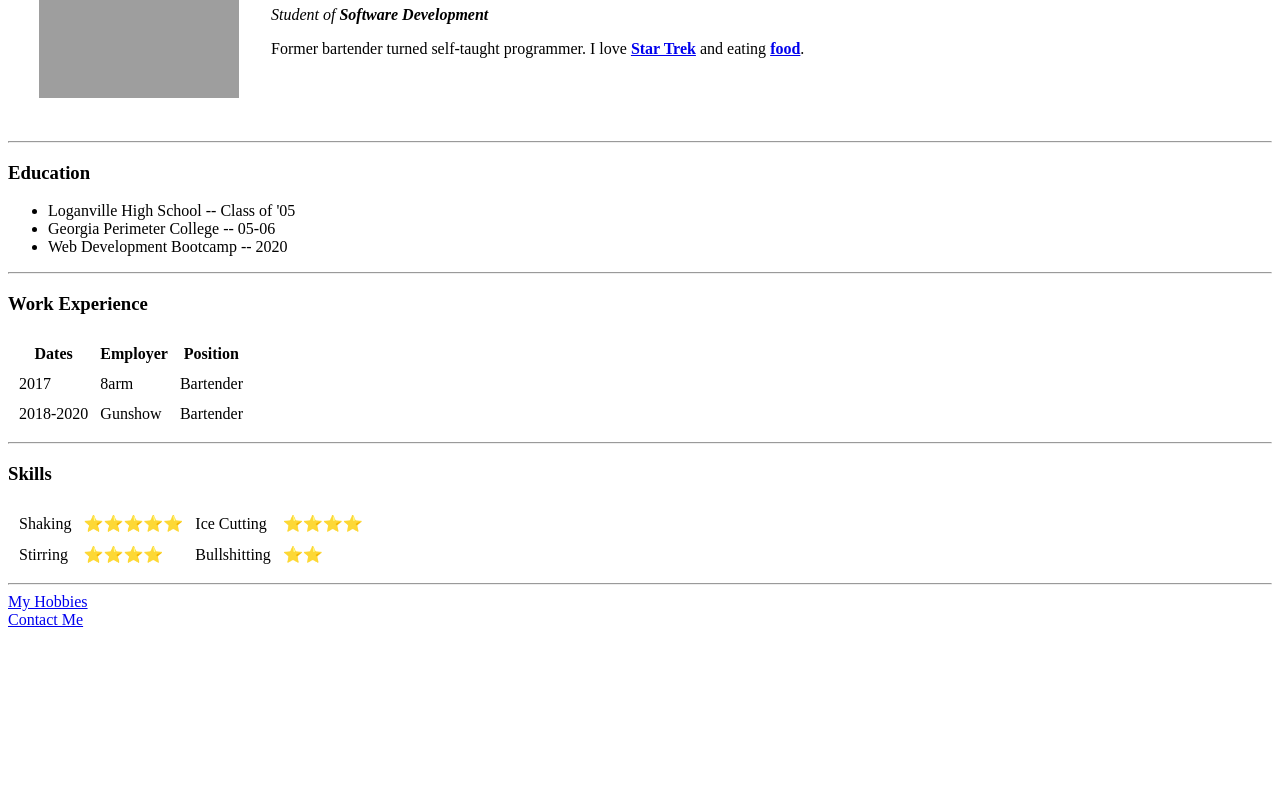
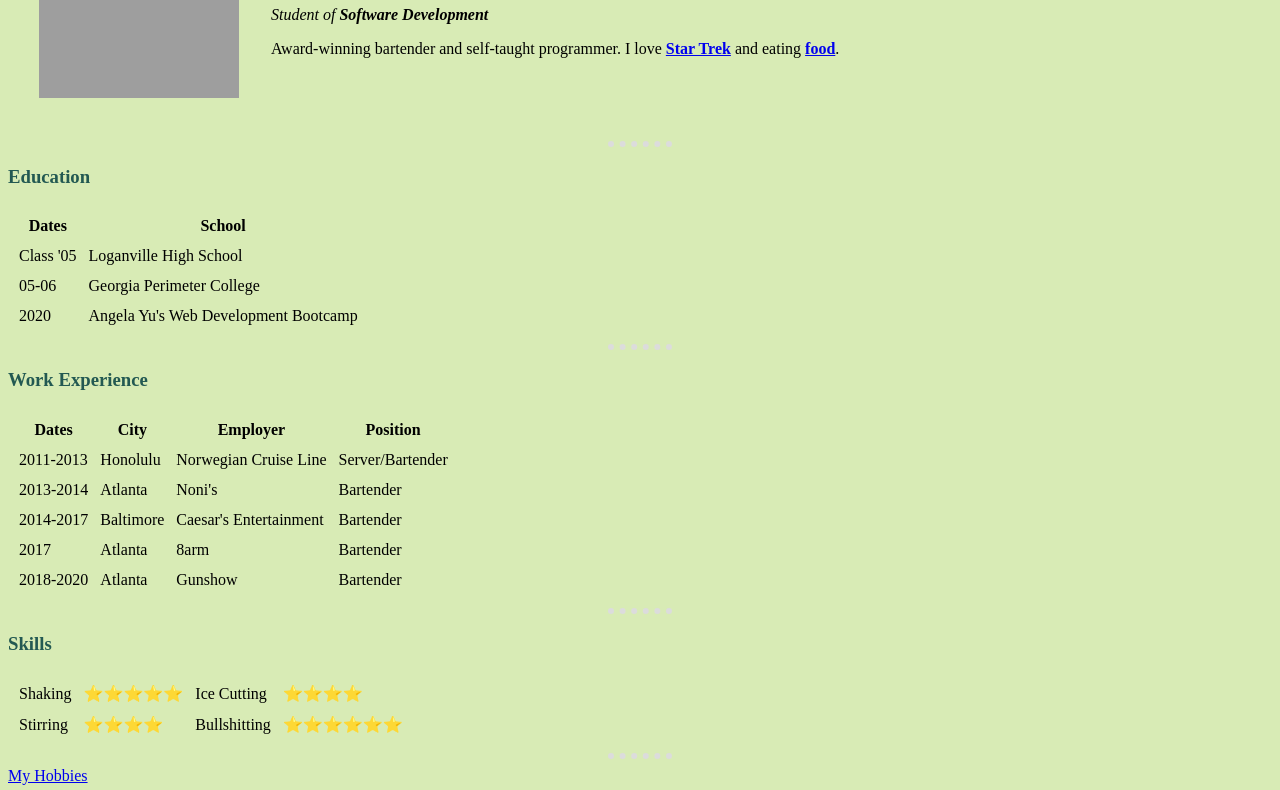
Before and after one commit to brendankrafty/cv, a plain HTML site: page index.html in a window 1280 px wide. Shown: the part 141-931 px from the top of the page. Before the commit the page ends 800 px from the top, so only its background shows below. Drawn offline with Linux system fonts and the light colour scheme; grey boxes are pictures that could not be loaded.

Commit message:
Update files with initial style

```diff
--- /dev/null
+++ b/css/styles.css
@@ -0,0 +1,17 @@
+body {
+  background-color: #d8ebb5;
+}
+
+hr {
+  border: dotted gainsboro;
+  border-width: 0 0 6px 0;
+  width: 5%;
+}
+
+h1 {
+  color: #235952
+}
+
+h3 {
+  color: #235952
+}
--- a/index.html
+++ b/index.html
@@ -4,51 +4,90 @@
 <head>
   <meta charset="utf-8">
   <title>Brendan's Personal Site</title>
+  <link rel="stylesheet" href="css/styles.css">
+
 </head>
 
 <body>
   <table cellspacing="30">
     <tr>
-      <td><img src="images\Greenboy-circle.png" alt="Greenboy" width="200" height="200"></td>
-      <td><h1>Brendan Krafty</h1>
-      <p><em>Student of <strong>Software Development</strong></em></p>
-      <p>Former bartender turned self-taught programmer. I love <strong><a href="https://memebase.cheezburger.com/pictureisunrelated/tag/deep-space-nine">Star Trek</a></strong> and eating <a
-          href="https://www.youtube.com/watch?v=-mgqMpWKEBk"><strong>food</strong></a>.</p></td>
+      <td>
+        <img src="images\Greenboy-circle.png" alt="Greenboy" width="200" height="200"></td>
+      <td>
+        <h1>Brendan Krafty</h1>
+        <p><em>Student of <strong>Software Development</strong></em></p>
+        <p>Award-winning bartender and self-taught programmer. I love <strong><a href="https://memebase.cheezburger.com/pictureisunrelated/tag/deep-space-nine">Star Trek</a></strong> and eating <a
+            href="https://www.youtube.com/watch?v=-mgqMpWKEBk"><strong>food</strong></a>.</p>
+      </td>
     </tr>
   </table>
   <hr>
   <h3>Education</h3>
-  <ul>
-    <li>Loganville High School -- Class of '05</li>
-    <li>Georgia Perimeter College -- 05-06</li>
-    <li>Web Development Bootcamp -- 2020</li>
-  </ul>
+  <table cellspacing="10">
+    <thead>
+      <tr>
+        <th>Dates</th>
+        <th>School</th>
+      </tr>
+    </thead>
+    <tbody>
+      <tr>
+        <td>Class '05</td>
+        <td>Loganville High School</td>
+      </tr>
+      <tr>
+        <td>05-06</td>
+        <td>Georgia Perimeter College</td>
+      </tr>
+      <tr>
+        <td>2020</td>
+        <td>Angela Yu's Web Development Bootcamp</td>
+      </tr>
+    </tbody>
+  </table>
   <hr>
   <h3>Work Experience</h3>
   <table cellspacing="10">
     <thead>
       <tr>
         <th>Dates</th>
+        <th>City</th>
         <th>Employer</th>
         <th>Position</th>
       </tr>
     </thead>
     <tbody>
       <tr>
+        <td>2011-2013</td>
+        <td>Honolulu</td>
+        <td>Norwegian Cruise Line</td>
+        <td>Server/Bartender</td>
+      </tr>
+      <tr>
+        <td>2013-2014</td>
+        <td>Atlanta</td>
+        <td>Noni's</td>
+        <td>Bartender</td>
+      </tr>
+      <tr>
+        <td>2014-2017</td>
+        <td>Baltimore</td>
+        <td>Caesar's Entertainment</td>
+        <td>Bartender</td>
+      </tr>
+      <tr>
         <td>2017</td>
+        <td>Atlanta</td>
         <td>8arm</td>
         <td>Bartender</td>
       </tr>
       <tr>
         <td>2018-2020</td>
+        <td>Atlanta</td>
         <td>Gunshow</td>
         <td>Bartender</td>
       </tr>
     </tbody>
-    <tfoot>
-
-    </tfoot>
-
   </table>
   <hr>
   <h3>Skills</h3>
@@ -64,7 +103,7 @@
         <td>Stirring</td>
         <td>⭐⭐⭐⭐</td>
         <td>Bullshitting</td>
-        <td>⭐⭐</td>
+        <td>⭐⭐⭐⭐⭐⭐</td>
       </tr>
     </tbody>
   </table>
@@ -72,6 +111,7 @@
   <hr>
   <a href="hobbies.html">My Hobbies</a>
   <br>
+  <br>
   <a href="contact.html">Contact Me</a>
 </body>
 
```
Also changed, not shown: contact.html (+1 -0 lines), hobbies.html (+1 -0 lines).
